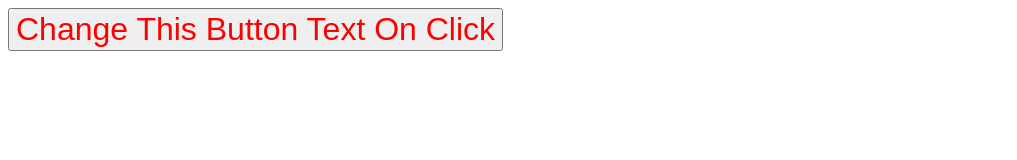
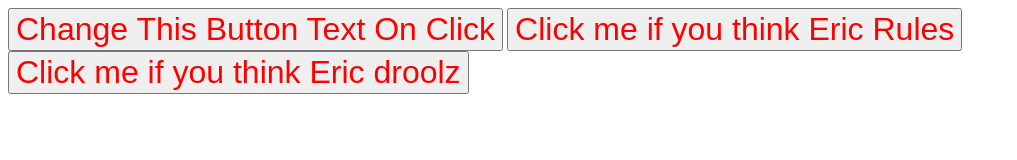
Before and after one commit to tiy-dallas-march-2017-fee/pull-request-demo, a plain HTML site: page index.html in a window 1280 px wide. Shown: the whole page, without its empty margins (0-1017 px from the left). Drawn offline with Linux system fonts and the light colour scheme.

Commit message:
eric buttons

```diff
--- a/index.html
+++ b/index.html
@@ -8,6 +8,8 @@
   <body>
 
     <button>Change This Button Text On Click</button>
+    <button>Click me if you think Eric Rules</button>
+    <button>Click me if you think Eric droolz</button>
 
     <script src="script.js"></script>
   </body>
```
